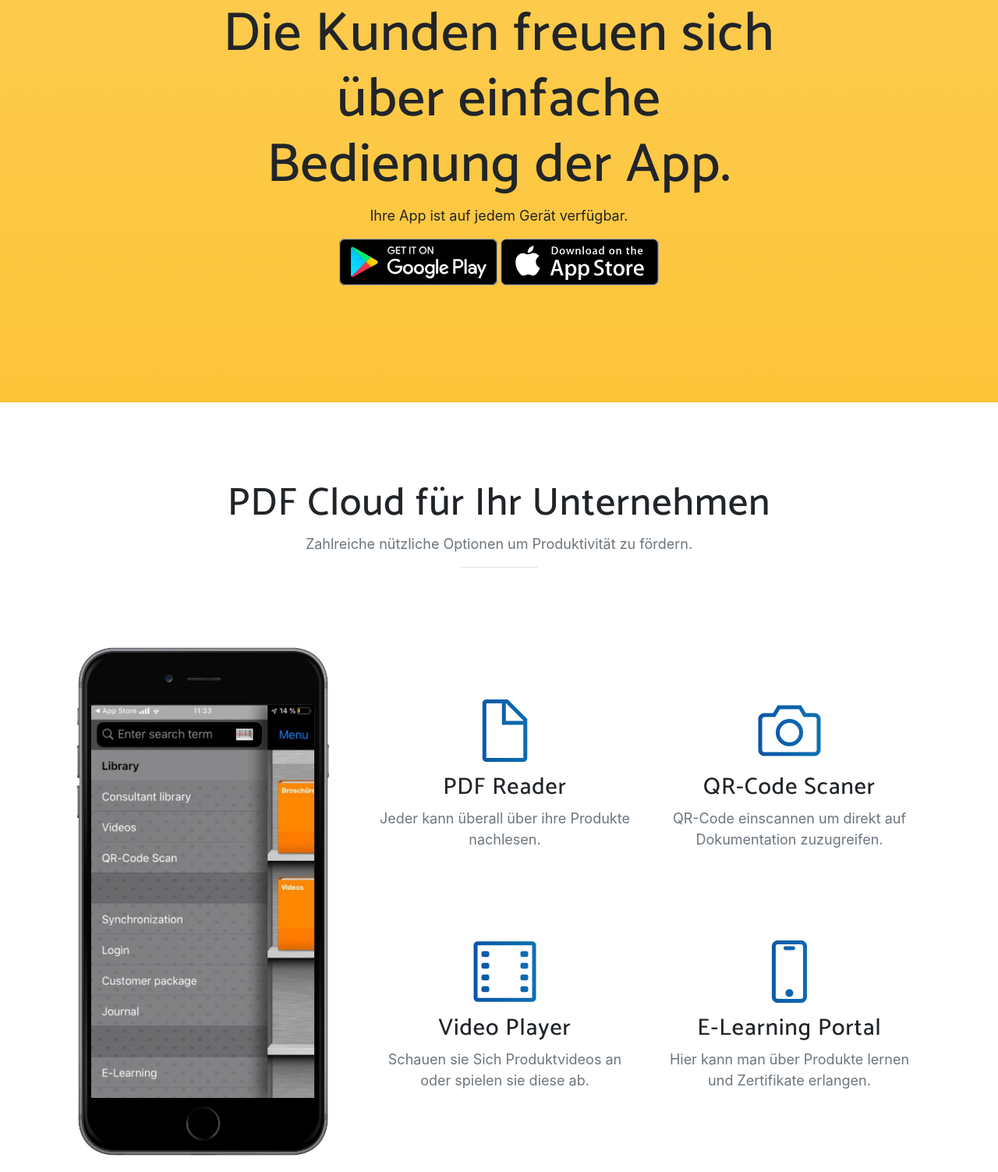
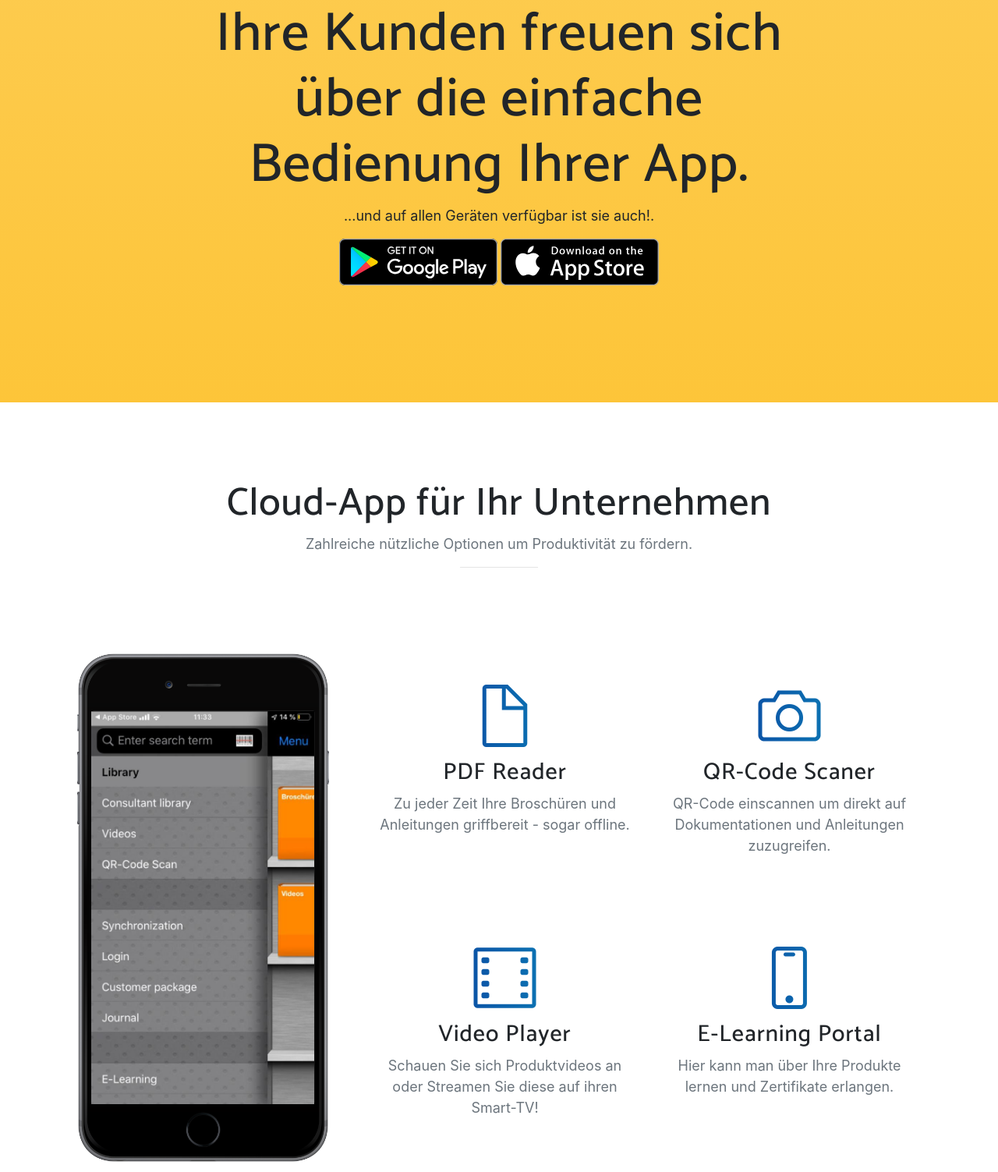
Before and after one commit to Sorcecoder/femoso-site, a website with bundled scripts: page index.html in a window 1280 px wide. Shown: the part 947-2450 px from the top of the page at 78% size. Built offline with nearby package versions, Linux system fonts and the light colour scheme; a web font is replaced by a local one.

Commit message:
text edit

```diff
--- a/index.html
+++ b/index.html
@@ -59,7 +59,7 @@
       <div class="row h-100">
         <div class="col-lg-7 my-auto">
           <div class="header-content mx-auto">
-            <h1 class="mb-5">Ihre App kann dank FeMoSo sehr schnell im Appstore erscheinen!</h1>
+            <h1 class="mb-5">Ihre eigene Cloud-App  -  Dank FeMoSo kein Problem</h1>
             <a href="mailto:apps@femoso.de" class="btn btn-outline btn-xl js-scroll-trigger">Ich will eine App!</a>
           </div>
         </div>
@@ -86,8 +86,8 @@
     <div class="container">
       <div class="row">
         <div class="col-md-8 mx-auto">
-          <h2 class="section-heading">Die Kunden freuen sich über einfache Bedienung der App.</h2>
-          <p>Ihre App ist auf jedem Gerät verfügbar.</p>
+          <h2 class="section-heading">Ihre Kunden freuen sich über die einfache Bedienung Ihrer App.</h2>
+          <p>...und auf allen Geräten verfügbar ist sie auch!.</p>
           <div class="badges">
             <a class="badge-link"><img src="img/google-play-badge.svg" alt=""></a>
             <a class="badge-link"><img src="img/app-store-badge.svg" alt=""></a>
@@ -100,7 +100,7 @@
   <section class="features" id="features">
     <div class="container">
       <div class="section-heading text-center">
-        <h2>PDF Cloud für Ihr Unternehmen</h2>
+        <h2>Cloud-App für Ihr Unternehmen</h2>
         <p class="text-muted">Zahlreiche nützliche Optionen um Produktivität zu fördern.</p>
         <hr>
       </div>
@@ -127,14 +127,14 @@
                 <div class="feature-item">
                   <i class="icon-doc text-primary"></i>
                   <h3>PDF Reader</h3>
-                  <p class="text-muted">Jeder kann überall über ihre Produkte nachlesen.</p>
+                  <p class="text-muted">Zu jeder Zeit Ihre Broschüren und Anleitungen griffbereit - sogar offline.</p>
                 </div>
               </div>
               <div class="col-lg-6">
                 <div class="feature-item">
                   <i class="icon-camera text-primary"></i>
                   <h3>QR-Code Scaner</h3>
-                  <p class="text-muted">QR-Code einscannen um direkt auf Dokumentation zuzugreifen.</p>
+                  <p class="text-muted">QR-Code einscannen um direkt auf Dokumentationen und Anleitungen zuzugreifen.</p>
                 </div>
               </div>
             </div>
@@ -143,14 +143,14 @@
                 <div class="feature-item">
                   <i class="icon-film text-primary"></i>
                   <h3>Video Player</h3>
-                  <p class="text-muted">Schauen sie Sich Produktvideos an oder spielen sie diese ab.</p>
+                  <p class="text-muted">Schauen Sie sich Produktvideos an oder Streamen Sie diese auf ihren Smart-TV!</p>
                 </div>
               </div>
               <div class="col-lg-6">
                 <div class="feature-item">
                   <i class="icon-screen-smartphone text-primary"></i>
                   <h3>E-Learning Portal</h3>
-                  <p class="text-muted">Hier kann man über Produkte lernen und Zertifikate erlangen.</p>
+                  <p class="text-muted">Hier kann man über Ihre Produkte lernen und Zertifikate erlangen.</p>
                 </div>
               </div>
             </div>
@@ -163,8 +163,8 @@
   <section class="cta">
     <div class="cta-content">
       <div class="container">
-        <h2>Warten ist Vergangenheit.<br>Die App ist nur ein Click entfernt.</h2>
-        <a href="mailto:apps@femoso.de" class="btn btn-outline btn-xl js-scroll-trigger">Holen Sie sich ihre App</a>
+        <h2>Warten ist Vergangenheit.<br>Ihre App ist nur ein Click entfernt.</h2>
+        <a href="mailto:apps@femoso.de" class="btn btn-outline btn-xl js-scroll-trigger">Holen Sie sich Ihre App</a>
       </div>
     </div>
     <div class="overlay"></div>
```
